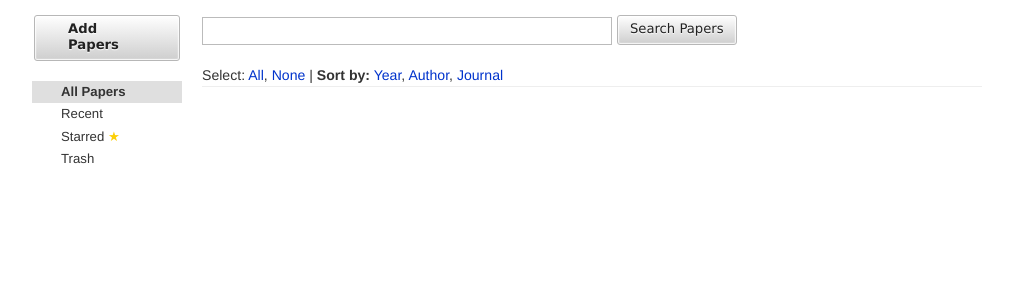
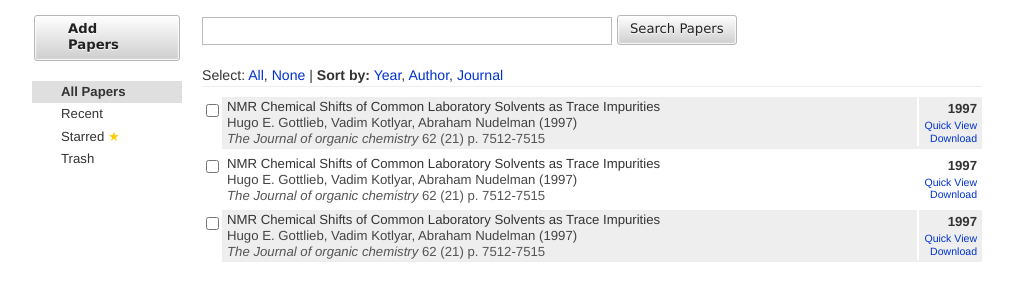
Before and after one commit to mikexstudios/papersdb, a Django app: template papers/templates/papers/dashboard.html in a window 1280 px wide. Shown: the part 29-330 px from the top of the page, without its empty margins (133-1146 px from the left). Run offline with Django 3.2, Linux system fonts and the light colour scheme; the template is opened without the code that fills it, so the values that code supplies are empty; some libraries are stand-ins or nearby versions.

Commit message:
Added dummy paper entries and stylized them.

```diff
--- a/papers/templates/papers/dashboard.html
+++ b/papers/templates/papers/dashboard.html
@@ -45,6 +45,74 @@
         <strong>Sort by:</strong> <a href="">Year</a>, <a href="">Author</a>,
                                   <a href="">Journal</a>
     </div>
+
+    <div id="library">
+        <div class="entry odd">
+            <div class="left">
+                <input type="checkbox" name="ch[]" value="1" />
+            </div>
+            <div class="right">
+                <div class="year">1997</div>
+                <ul class="actions">
+                    <li><a href="">Quick View</a></li>
+                    <li><a href="">Download</a></li>
+                </ul>
+            </div>
+            <div class="middle">
+                <div class="title"><a href="">NMR Chemical Shifts of Common Laboratory Solvents as Trace Impurities</a></div>
+                <div class="authors">Hugo E. Gottlieb, Vadim Kotlyar, Abraham Nudelman</div>
+                <div class="year">(1997)</div>
+                <!-- Warning: HACK to line break. Remove ASAP -->
+                <br />
+                <div class="journal">The Journal of organic chemistry</div>
+                <div class="volpage">62 (21) p. 7512-7515</div>
+            </div>
+        </div>
+
+        <div class="entry even">
+            <div class="left">
+                <input type="checkbox" name="ch[]" value="1" />
+            </div>
+            <div class="right">
+                <div class="year">1997</div>
+                <ul class="actions">
+                    <li><a href="">Quick View</a></li>
+                    <li><a href="">Download</a></li>
+                </ul>
+            </div>
+            <div class="middle">
+                <div class="title"><a href="">NMR Chemical Shifts of Common Laboratory Solvents as Trace Impurities</a></div>
+                <div class="authors">Hugo E. Gottlieb, Vadim Kotlyar, Abraham Nudelman</div>
+                <div class="year">(1997)</div>
+                <!-- Warning: HACK to line break. Remove ASAP -->
+                <br />
+                <div class="journal">The Journal of organic chemistry</div>
+                <div class="volpage">62 (21) p. 7512-7515</div>
+            </div>
+        </div>
+
+        <div class="entry odd">
+            <div class="left">
+                <input type="checkbox" name="ch[]" value="1" />
+            </div>
+            <div class="right">
+                <div class="year">1997</div>
+                <ul class="actions">
+                    <li><a href="">Quick View</a></li>
+                    <li><a href="">Download</a></li>
+                </ul>
+            </div>
+            <div class="middle">
+                <div class="title"><a href="">NMR Chemical Shifts of Common Laboratory Solvents as Trace Impurities</a></div>
+                <div class="authors">Hugo E. Gottlieb, Vadim Kotlyar, Abraham Nudelman</div>
+                <div class="year">(1997)</div>
+                <!-- Warning: HACK to line break. Remove ASAP -->
+                <br />
+                <div class="journal">The Journal of organic chemistry</div>
+                <div class="volpage">62 (21) p. 7512-7515</div>
+            </div>
+        </div>
+    </div>
 </div>
 </div>
 
--- a/static/css/screen.css
+++ b/static/css/screen.css
@@ -329,7 +329,7 @@ tfoot {
 
 /* line 101, ../../../../../.gem/ruby/1.8/gems/compass-0.10.6/frameworks/blueprint/stylesheets/blueprint/_typography.scss */
 caption {
-  background: #eeeeee;
+  background: white;
 }
 
 /* line 102, ../../../../../.gem/ruby/1.8/gems/compass-0.10.6/frameworks/blueprint/stylesheets/blueprint/_typography.scss */
@@ -1842,6 +1842,72 @@ body#dashboard #right #actionsbar {
   font-size: 0.8em;
   border-bottom: 1px solid #eeeeee;
 }
+/* line 365, ../sass/screen.sass */
+body#dashboard #right #library {
+  font-size: 0.75em;
+  margin-top: 10px;
+}
+/* line 369, ../sass/screen.sass */
+body#dashboard #right #library .odd .middle, body#dashboard #right #library .odd .right {
+  background-color: #eeeeee;
+}
+/* line 371, ../sass/screen.sass */
+body#dashboard #right #library .entry {
+  margin-bottom: 5px;
+}
+/* line 373, ../sass/screen.sass */
+body#dashboard #right #library .entry .left {
+  float: left;
+}
+/* line 376, ../sass/screen.sass */
+body#dashboard #right #library .entry .middle {
+  margin-left: 20px;
+  line-height: 1.2;
+  padding: 2px 5px;
+}
+/* line 381, ../sass/screen.sass */
+body#dashboard #right #library .entry .middle .title a {
+  color: #333333;
+}
+/* line 383, ../sass/screen.sass */
+body#dashboard #right #library .entry .middle .journal {
+  font-style: italic;
+}
+/* line 386, ../sass/screen.sass */
+body#dashboard #right #library .entry .middle .authors, body#dashboard #right #library .entry .middle .year {
+  display: inline;
+  color: #444444;
+}
+/* line 389, ../sass/screen.sass */
+body#dashboard #right #library .entry .middle .journal, body#dashboard #right #library .entry .middle .volpage {
+  display: inline;
+  color: #555555;
+}
+/* line 393, ../sass/screen.sass */
+body#dashboard #right #library .entry .right {
+  float: right;
+  border-left: 2px solid white;
+  padding: 2px 5px;
+  text-align: right;
+}
+/* line 398, ../sass/screen.sass */
+body#dashboard #right #library .entry .right .year {
+  font-weight: bold;
+}
+/* line 400, ../sass/screen.sass */
+body#dashboard #right #library .entry .right ul.actions {
+  list-style: none;
+  margin: 0;
+  padding: 0;
+  font-size: 0.8em;
+  line-height: 1.2;
+}
+/* line 11, ../../../../../.gem/ruby/1.8/gems/compass-0.10.6/frameworks/compass/stylesheets/compass/utilities/lists/_bullets.scss */
+body#dashboard #right #library .entry .right ul.actions li {
+  list-style-image: none;
+  list-style-type: none;
+  margin-left: 0px;
+}
 
 /* line 3, ../sass/helpers/_registration.sass */
 body#login #header, body#login #footer, body#logout #header, body#logout #footer {
--- a/static/sass/partials/_base.sass
+++ b/static/sass/partials/_base.sass
@@ -5,6 +5,8 @@ $blueprint-grid-columns : 24
 $blueprint-grid-width   : 30px
 $blueprint-grid-margin  : 10px
 
+$blueprint-background-color: #fff
+
 // If you change your grid column dimensions
 // you can make a new grid background image from the command line like this:
 // compass grid-img 30+10x16
--- a/static/sass/screen.sass
+++ b/static/sass/screen.sass
@@ -362,6 +362,49 @@ body#dashboard
       font-size: 0.80em
       border-bottom: 1px solid #eee
 
+    #library
+      font-size: 0.75em
+      margin-top: 10px
+      .odd
+        .middle, .right
+          background-color: #eee
+      .entry
+        margin-bottom: 5px
+        .left
+          float: left
+
+        .middle
+          margin-left: 20px
+          line-height: 1.2
+          padding: 2px 5px
+          .title
+            a
+              color: $font-color
+          .journal
+            font-style: italic
+          //Temporary, until a better way is found:
+          .authors, .year
+            display: inline
+            color: #444
+          .journal, .volpage
+            display: inline
+            color: #555
+
+        .right
+          float: right
+          border-left: 2px solid white
+          padding: 2px 5px
+          text-align: right
+          .year
+            font-weight: bold
+          ul.actions
+            +no-bullets
+            margin: 0
+            padding: 0
+            font-size: 0.8em
+            line-height: 1.2
+
+
 
 
 
```
